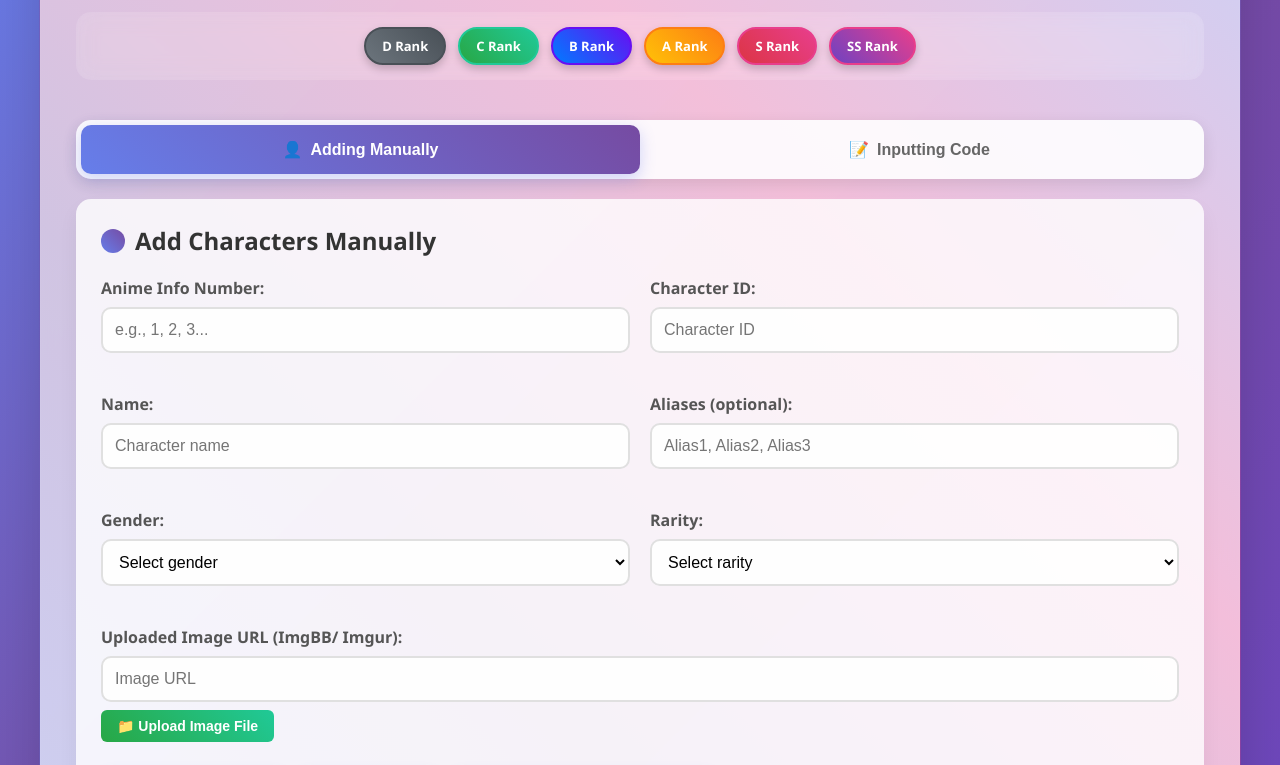
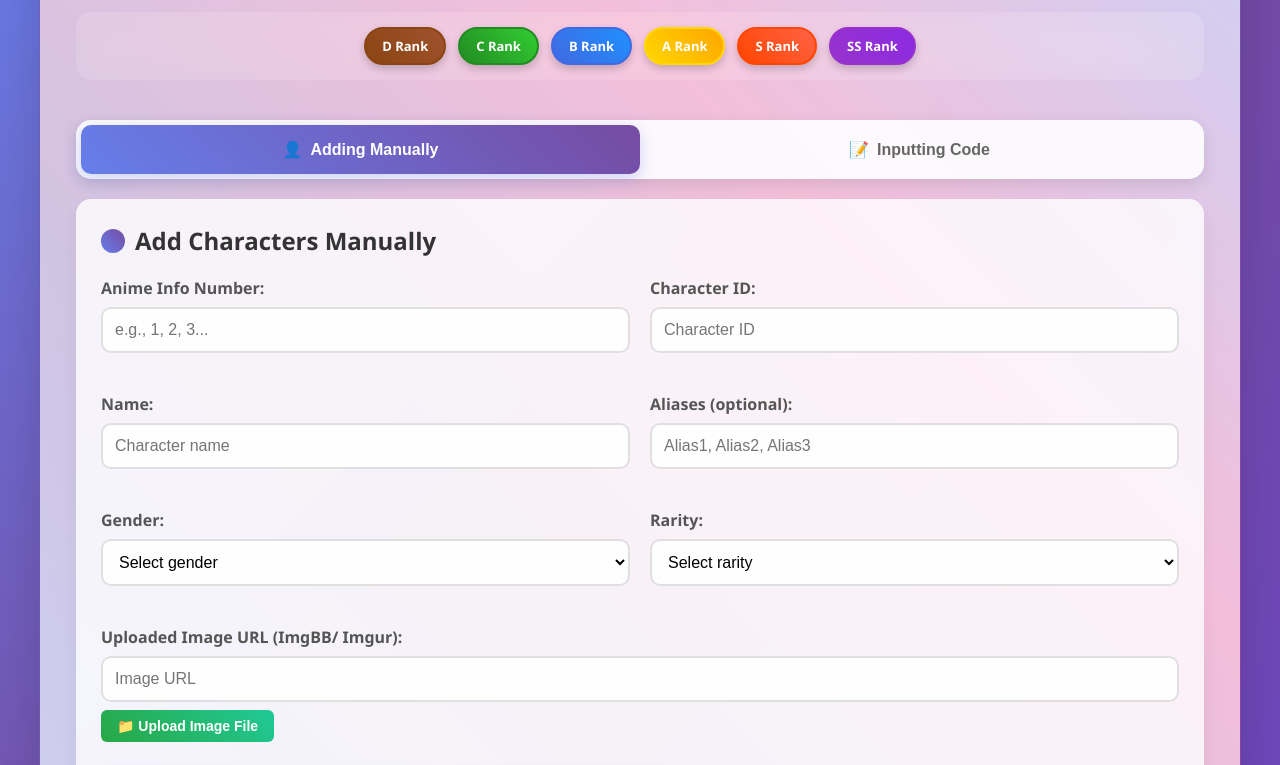
Before and after one commit to PokeLink/CFA_Processor, a plain HTML site: page index.html in a window 1280 px wide. Shown: the part 173-938 px from the top of the page. Drawn offline with Linux system fonts and the light colour scheme.

Commit message:
Rank Colors

```diff
--- a/index.html
+++ b/index.html
@@ -360,28 +360,28 @@
         }
 
         .rarity-D {
-            background: linear-gradient(45deg, #6c757d, #495057);
-            border: 2px solid #495057;
+            background: linear-gradient(45deg, #8B4513, #A0522D);
+            border: 2px solid #8B4513;
         }
         .rarity-C {
-            background: linear-gradient(45deg, #28a745, #20c997);
-            border: 2px solid #20c997;
+            background: linear-gradient(45deg, #228B22, #32CD32);
+            border: 2px solid #228B22;
         }
         .rarity-B {
-            background: linear-gradient(45deg, #007bff, #6610f2);
-            border: 2px solid #6610f2;
+            background: linear-gradient(45deg, #4169E1, #1E90FF);
+            border: 2px solid #4169E1;
         }
         .rarity-A {
-            background: linear-gradient(45deg, #ffc107, #fd7e14);
-            border: 2px solid #fd7e14;
+            background: linear-gradient(45deg, #FFD700, #FFA500);
+            border: 2px solid #FFD700;
         }
         .rarity-S {
-            background: linear-gradient(45deg, #dc3545, #e83e8c);
-            border: 2px solid #e83e8c;
+            background: linear-gradient(45deg, #FF4500, #FF6347);
+            border: 2px solid #FF4500;
         }
         .rarity-SS {
-            background: linear-gradient(45deg, #6f42c1, #e83e8c);
-            border: 2px solid #e83e8c;
+            background: linear-gradient(45deg, #9932CC, #8A2BE2);
+            border: 2px solid #9932CC;
         }
 
         .manual-input-section {
```
